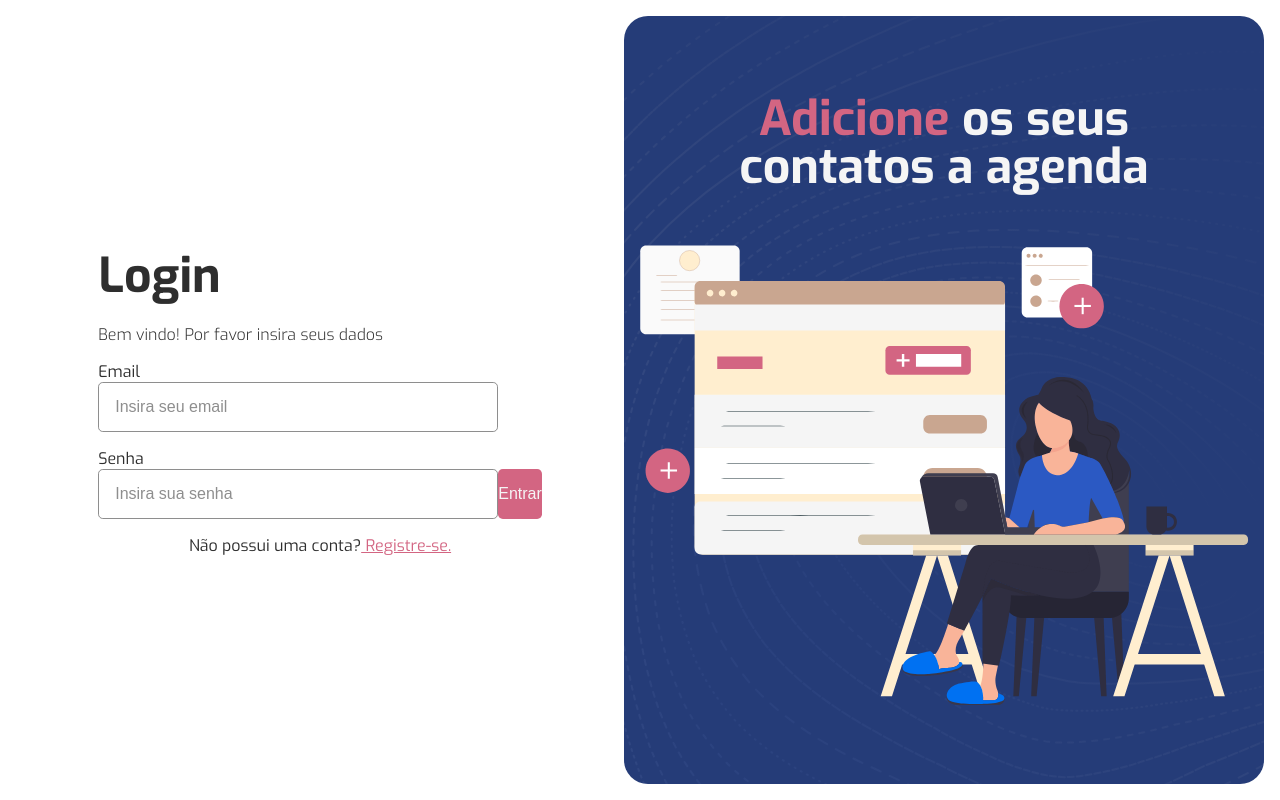
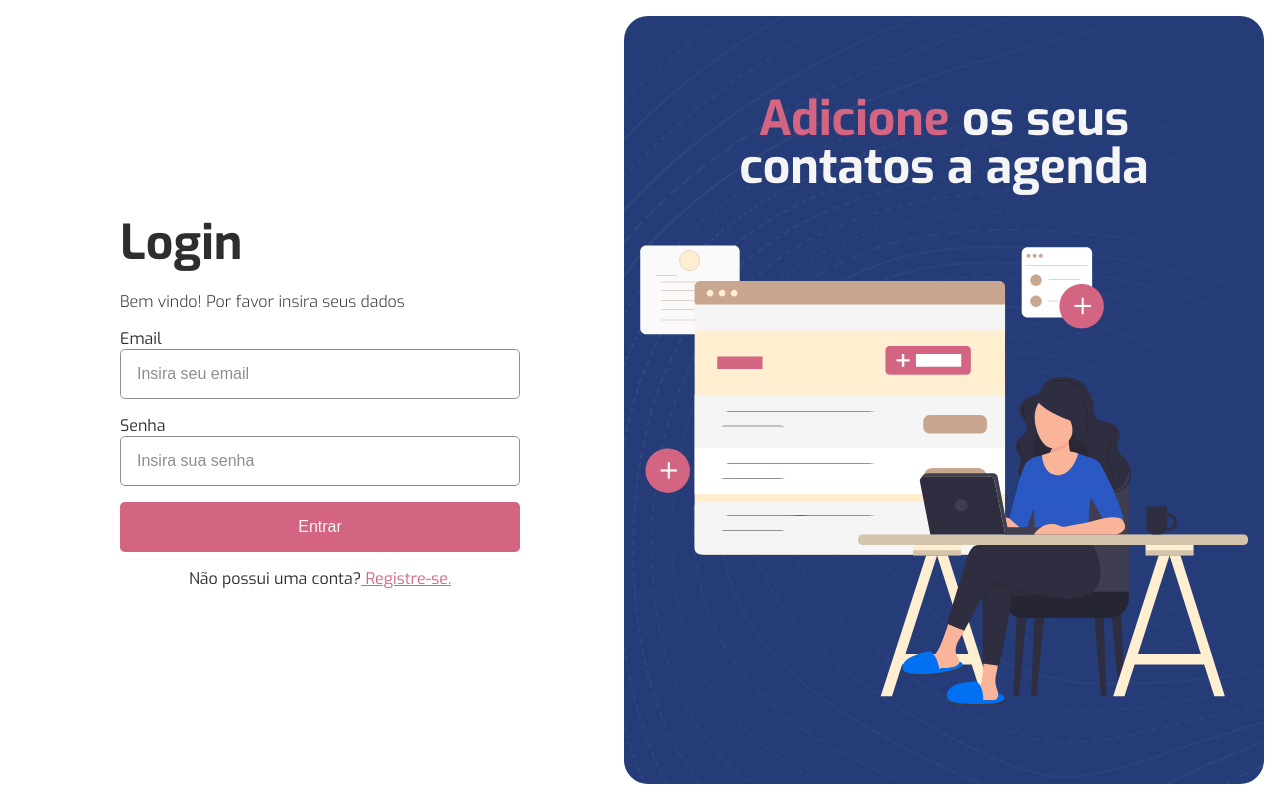
Before and after one commit to guibrbs/Orcatinhos, a React (Create React App) app in the folder frontend/: page / in a window 1280 px wide. Built offline with nearby package versions, Linux system fonts and the light colour scheme; the HTML template or start-up script is replaced by a standard one.

Commit message:
:rocket: Adicionando o estilo do formulario

```diff
--- a/frontend/src/styles/authInput.css
+++ b/frontend/src/styles/authInput.css
@@ -1,3 +1,8 @@
+.form{
+    display: flex;
+    flex-direction: column;
+}
+
 .auth-input-section{
     width: fit-content;
     display: flex;
@@ -5,6 +10,7 @@
     flex-direction: column;
     margin: 0 auto;
     color: var(--text);
+    position: relative;
 }
 
 .auth-input-title{
```
